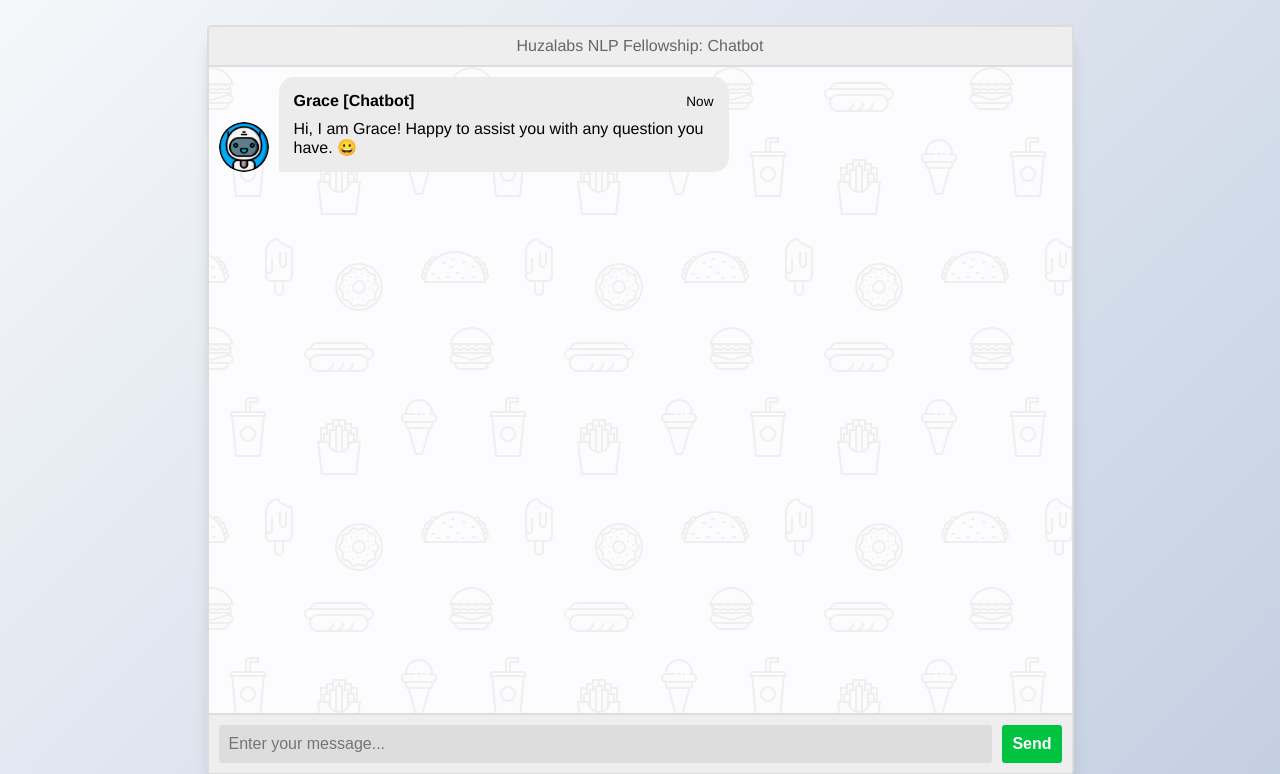
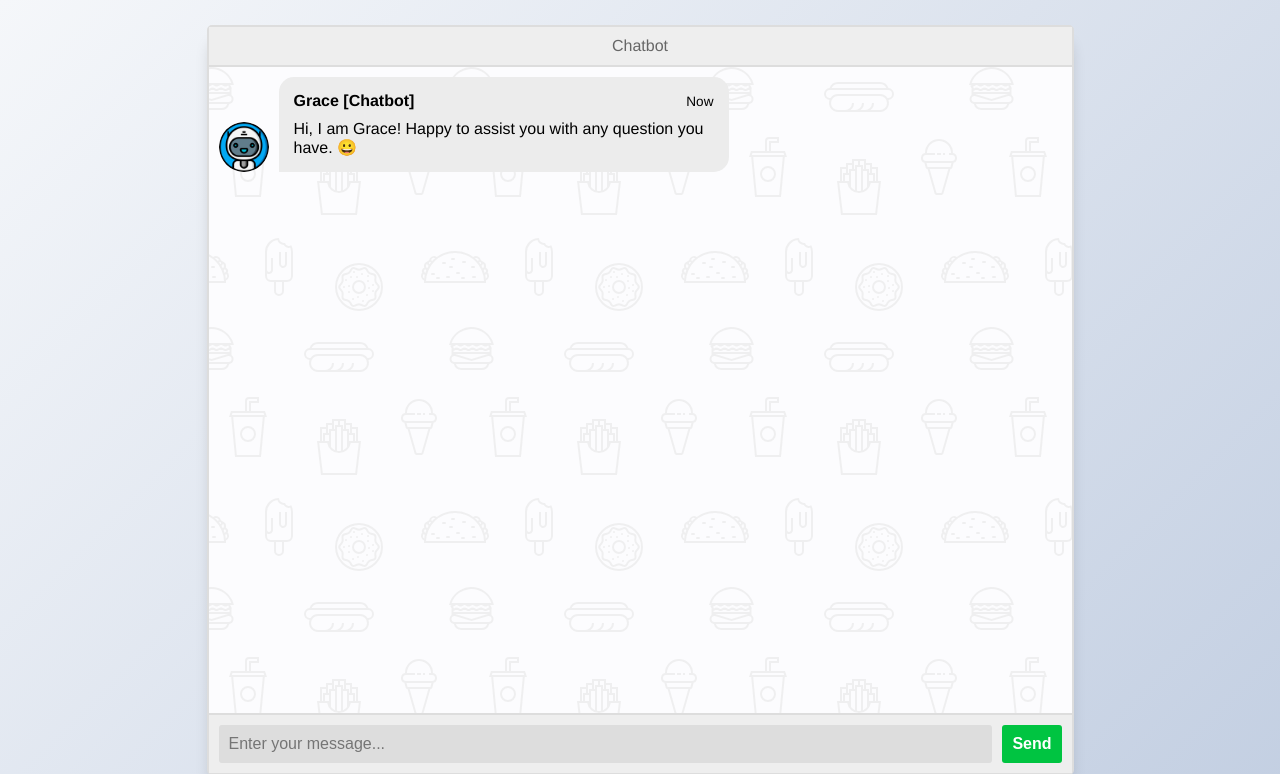
Before and after one commit to Martine1grace/NLP_MychatbotApp, a Flask app: page / in a window 1280 px wide. Shown: the top 774 px of the page. Run offline with Flask 2, Linux system fonts and the light colour scheme; some libraries are stand-ins or nearby versions.

Commit message:
Update index.html

```diff
--- a/templates/index.html
+++ b/templates/index.html
@@ -16,7 +16,7 @@
   <section class="msger">
     <header class="msger-header">
       <div class="msger-header-title">
-        <i class=""></i> Huzalabs NLP Fellowship: Chatbot <i class=""></i>
+        <i class=""></i>  Chatbot <i class=""></i>
       </div>
     </header>
 
```
